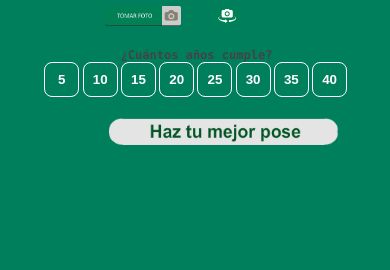
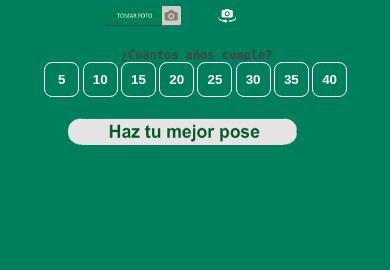
Before and after one commit to zetabeb/PhotoBooth, a PHP site: page / in a window 390 px wide. Shown: the part 280-550 px from the top of the page. Run offline with PHP 8.4, Linux system fonts and the light colour scheme.

Commit message:
Update styles.css

```diff
--- a/css/styles.css
+++ b/css/styles.css
@@ -181,7 +181,7 @@ canvas {
 		top:25px;
 	}
 	.mejorPose{
-		left: 66px;
+		left: 25px;
 		top: 390px;
 	}
 }
```
